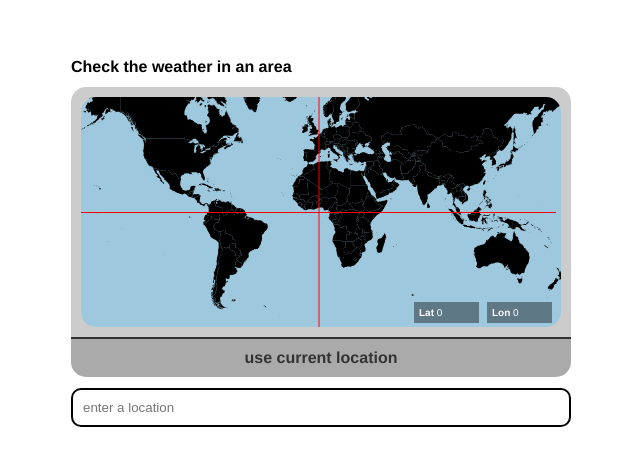
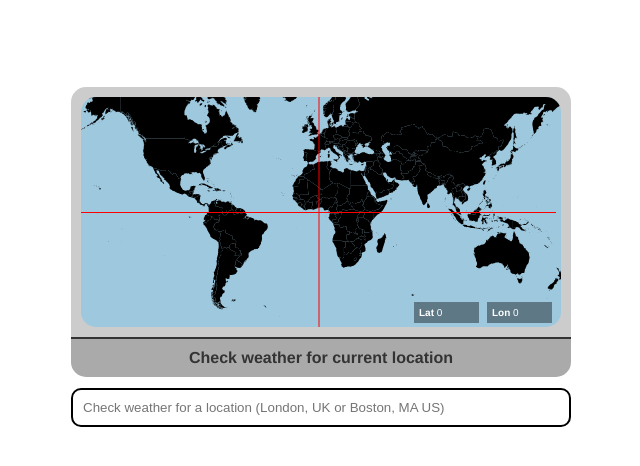
Before and after one commit to plachenko/stirlingweather, a Vue app: page / in a window 1280 px wide. Shown: the part 188-654 px from the top of the page, without its empty margins (319-959 px from the left). Built offline with nearby package versions, Linux system fonts and the light colour scheme.

Commit message:
copy tweaks

```diff
--- a/src/App.vue
+++ b/src/App.vue
@@ -1,7 +1,7 @@
 <template>
   <div id="app">
     <div id="widget">
-      <h1 style="font-size: 1em; display: block; position: absolute; top: -40px;">Check the weather in an area</h1>
+      <!-- <h1 style="font-size: 1.5em; display: block; position: absolute; top: -45px;">Check the weather in an area</h1> -->
 
       <!-- Error Handling -->
       <transition @enter="err_enter" @leave="err_leave">
@@ -15,11 +15,11 @@
       </div>
 
       <!-- Location capture form -->
-      <a href="#" v-if="!weatherData.hasOwnProperty('main')" id="curLoc" @click="getBrowserLocation">use current location</a>
+      <a href="#" v-if="!weatherData.hasOwnProperty('main')" id="curLoc" @click="getBrowserLocation">Check weather for current location</a>
       <a href="#" v-else id="curLoc" @click="reset">back</a>
 
       <form id="locinput" @submit.prevent="getData('q='+location)">
-        <input placeholder="enter a location" type="search" v-model="location" />
+        <input placeholder="Check weather for a location (London, UK or Boston, MA US)" type="search" v-model="location" />
       </form>
 
     </div>
```
